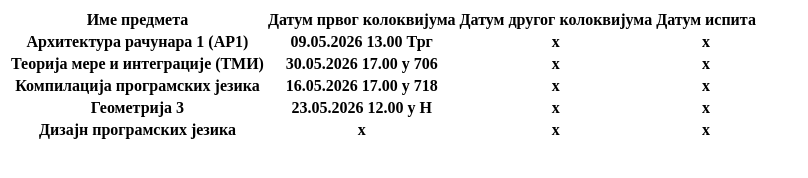
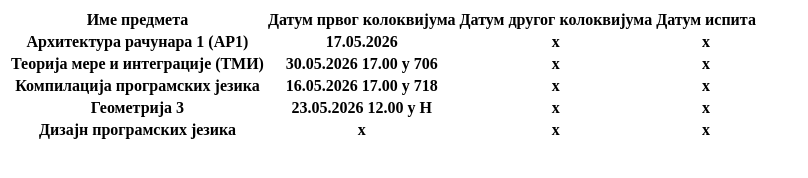
Before and after one commit to teslabyte/teslabyte.github.io, a plain HTML site: page index.html in a window 1280 px wide. Shown: the whole page, without its empty margins (0-808 px from the left). Drawn offline with Linux system fonts and the light colour scheme.

Commit message:
Updated AR1

```diff
--- a/index.html
+++ b/index.html
@@ -14,7 +14,7 @@
         </tr>
         <tr>
             <th> Архитектура рачунара 1 (АР1) </th>
-            <th> 09.05.2026 13.00 Трг</th>
+            <th> 17.05.2026 </th>
             <th> x </th>
             <th> x </th>
         </tr>
```
